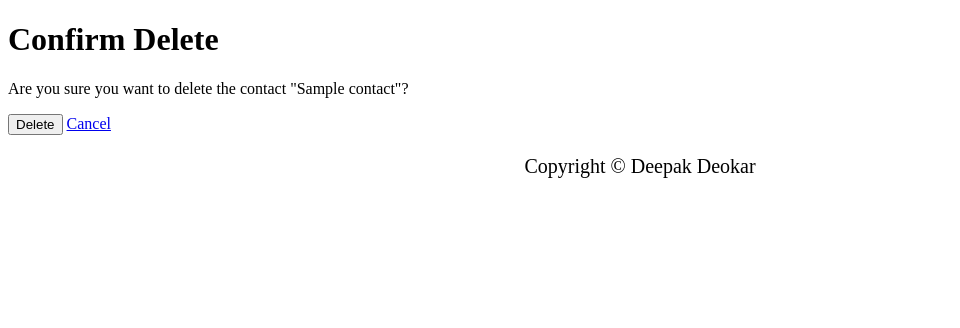
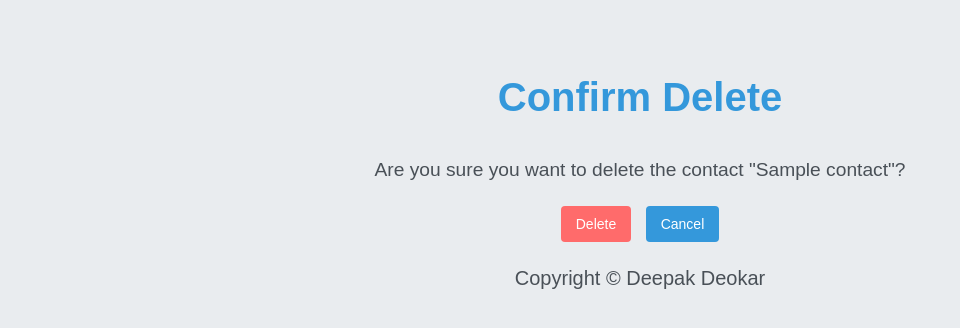
Before and after one commit to deepak-deokar/deepakbalasaheb_deokar, a Django app: page /1/delete/ in a window 1280 px wide. Shown: the top 328 px of the page, without its empty margins (0-960 px from the left). Run offline with Django 4.2, Linux system fonts and the light colour scheme; tables that the repository leaves empty hold one stand-in row (values such as "Sample post").

Commit message:
Update Contact_confirm_delete.html

```diff
--- a/Contacts/templates/Contact_confirm_delete.html
+++ b/Contacts/templates/Contact_confirm_delete.html
@@ -1,4 +1,3 @@
-<!-- Contacts/templates/Contact_confirm_delete.html -->
 <!DOCTYPE html>
 <html lang="en">
 <head>
@@ -6,6 +5,82 @@
     <meta name="viewport" content="width=device-width, initial-scale=1.0">
     <title>Confirm Delete</title>
 </head>
+<style>
+    body {
+        font-family: 'Arial', sans-serif;
+        background: #e9ecef;
+        color: #495057;
+        padding-top: 40px;
+        display: flex;
+        justify-content: center;
+        flex-direction: column;
+        align-items: center;
+    }
+
+    h1 {
+        color: #3498db;
+        font-size: 2.5em;
+        font-weight: bold;
+        margin-bottom: 0.5em;
+    }
+
+    p {
+        color: #495057;
+        font-size: 1.2em;
+        margin-bottom: 20px;
+    }
+
+    form button,
+    form a {
+        padding: 10px 15px;
+        border-radius: 4px;
+        border: none;
+        font-size: 14px;
+        cursor: pointer;
+        text-decoration: none;
+        display: inline-block;
+        margin: 5px;
+        transition: background-color 0.3s ease;
+    }
+
+
+    form button {
+        background-color: #ff6b6b;
+        color: white;
+    }
+
+
+    form a {
+        background-color: #3498db;
+        color: white;
+        padding: 10px 15px;
+    }
+
+
+    form button:hover {
+        background-color: #ff8787;
+    }
+
+    form a:hover {
+        background-color: #51a7e8;
+    }
+
+
+footer p {
+    text-align: center;
+    font-size: 16px;
+    color: #008000;
+    font-weight: normal;
+    margin-top: 40px;
+}
+
+footer p:before {
+    content: "©Created by ";
+    font-size: 0.8em;
+    color: #6c757d;
+}
+
+</style>
 <body>
     <h1>Confirm Delete</h1>
 
@@ -13,11 +88,11 @@
 
     <form method="post" action="{% url 'Contacts:contact_delete' pk=contact.pk %}">
         {% csrf_token %}
+        <input type="hidden" name="next" value="{{ request.path }}">
         <button type="submit">Delete</button>
         <a href="{% url 'Contacts:contact_detail' pk=contact.pk %}">Cancel</a>
     </form>
 
-    <!-- Copyright Line -->
     <p style="text-align: center; font-size: 20px;">Copyright © Deepak Deokar</p>
 </body>
 </html>
```
